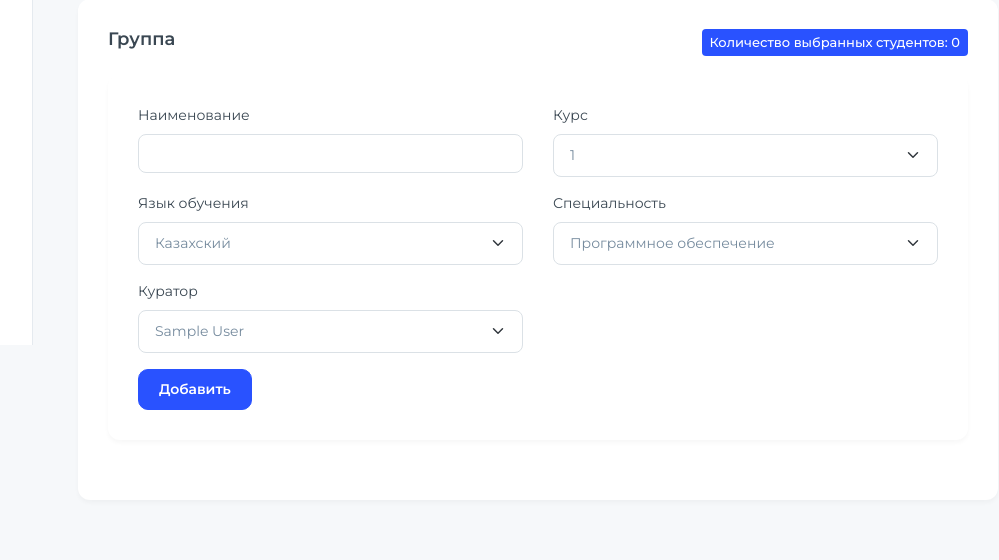
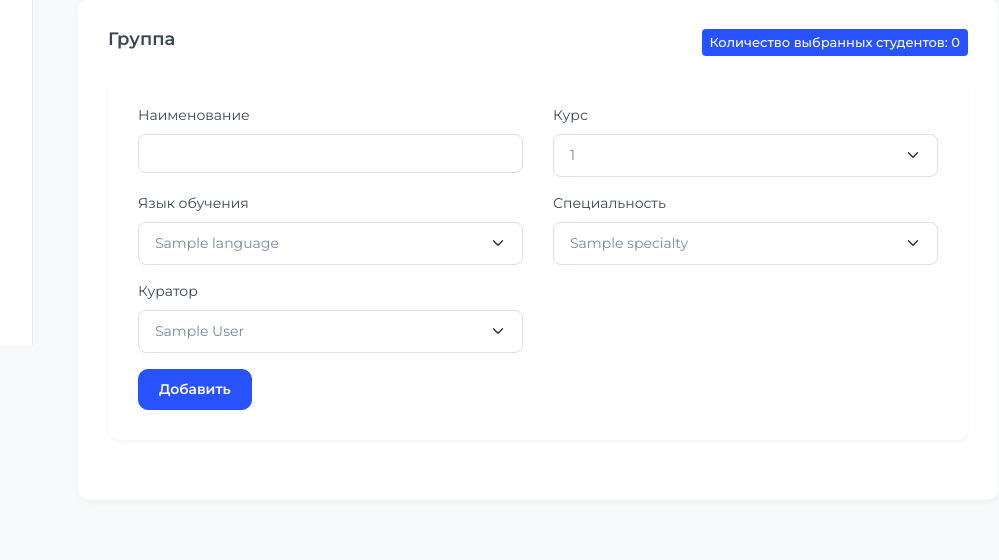
Before and after one commit to daianartist/admin, a Flask app: page /groups/add in a window 1280 px wide. Shown: the part 455-1015 px from the top of the page, without its empty margins (237-1236 px from the left). Run offline with Flask 3, Linux system fonts and the light colour scheme; the visitor is signed in with stand-in values (Sample User, id 1); a database or web service that is not in the repository returns one stand-in record (Sample ...); some libraries are stand-ins or nearby versions.

Commit message:
Update group-add.html

```diff
--- a/templates/group-add.html
+++ b/templates/group-add.html
@@ -80,15 +80,17 @@
               <div class="col-md-6 mb-3">
                 <label for="language" class="form-label">Язык обучения</label>
                 <select id="language" name="language" class="form-select" required>
-                  <option value="Казахский">Казахский</option>
-                  <option value="Русский">Русский</option>
+                  {% for l in languages %}4
+                  <option value="{{l.language_id}}">{{l.language_name}}</option>
+                  {% endfor %}
                 </select>
               </div>
               <div class="col-md-6 mb-3">
                 <label for="specialty" class="form-label">Специальность</label>
                 <select id="specialty" name="specialty" class="form-select" required>
-                  <option value="Программное обеспечение">Программное обеспечение</option>
-                  <option value="Вычислительная техника">Вычислительная техника</option>
+                  {% for spec in specs %}
+                  <option value="{{spec.specialty_id}}">{{spec.specialty_name}}</option>
+                  {% endfor %}
                 </select>
               </div>
             </div>
```
